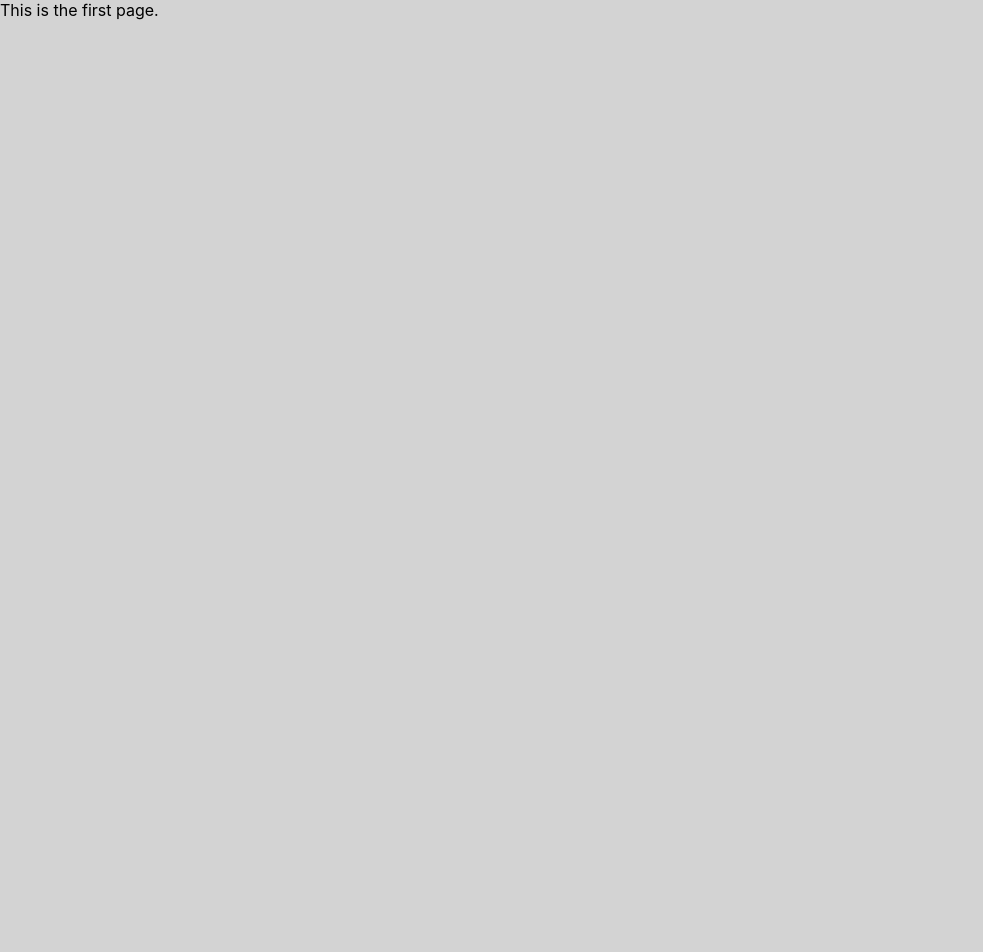
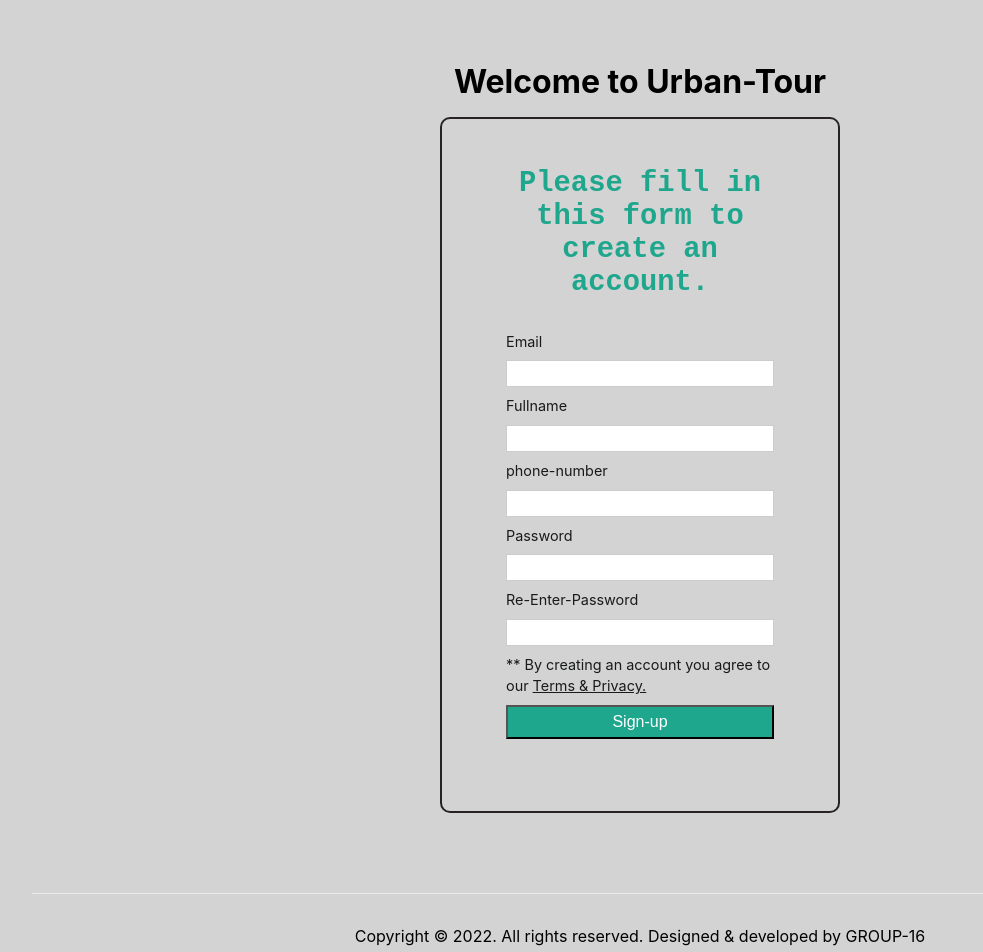
Before and after one commit to PasinduSahan001/Urban_Tour_Sketch, a Next.js app: page /reg in a window 1280 px wide. Shown: the top 952 px of the page, without its empty margins (0-983 px from the left). Before the commit the page ends 800 px from the top, so only its background shows below. Built offline with nearby package versions, Linux system fonts and the light colour scheme.

Commit message:
sign and login final

```diff
--- a/pages/reg.js
+++ b/pages/reg.js
@@ -1,10 +1,69 @@
-
+import Head from 'next/head'
+import Image from 'next/image'
+import styles from '../styles/Home.module.css'
+import { Formik, Field, Form } from 'formik';
 import React from 'react'
 
 export default function reg() {
     return (
-        <div>
-            This is the first page.
-        </div>
+        <div className={styles.container}>
+        <Head>
+          <title>Urban Tour</title>
+          <meta name="description" content="Generated by create next app"/>
+          <link rel="icon" href="/tabb.ico" />
+        </Head>
+
+        <main className={styles.main}>
+          <h4 className={styles.title}>
+            Welcome to Urban-Tour
+          </h4>
+
+          <p className={styles.description}>
+
+          </p>
+
+          <div className={styles.grid}>
+                    <a className={styles.card}>
+                      <h2>Please fill in this form to create an account.</h2>
+                      <p>
+                    <Formik
+                      initialValues={{
+                          username: '',
+                          password: '',
+                      }}
+
+                      onSubmit={() => {
+
+                      }}
+                    >
+                      <Form>
+                          <label>Email</label>
+                          <input type="text" id="Email" name="email"  /><br></br>
+                          <label >Fullname</label>
+                          <input type="text" id="username" name="username"  /><br></br>
+                          <label >phone-number</label>
+                          <input type="text" id="username" name="username"  /><br></br>
+                          <label >Password</label>
+                          <input type="password"  id="password" name="password"  /><br></br>
+                          <label >Re-Enter-Password</label>
+                          <input type="password" id="repassword" name="repassword"  /><br></br>
+                          ** By creating an account you agree to our <u>Terms & Privacy.</u>
+                          <button type="submit">Sign-up</button>
+                      </Form>
+                      </Formik>
+
+                       </p>
+                    </a>
+
+          </div>
+        </main>
+
+        <footer className={styles.footer}>
+          <a>
+            Copyright © 2022. All rights reserved.
+                          Designed & developed by GROUP-16
+          </a>
+        </footer>
+      </div>
     )
-}
+  }
```
Also changed, not shown: pages/index.js (+2 -38 lines).
